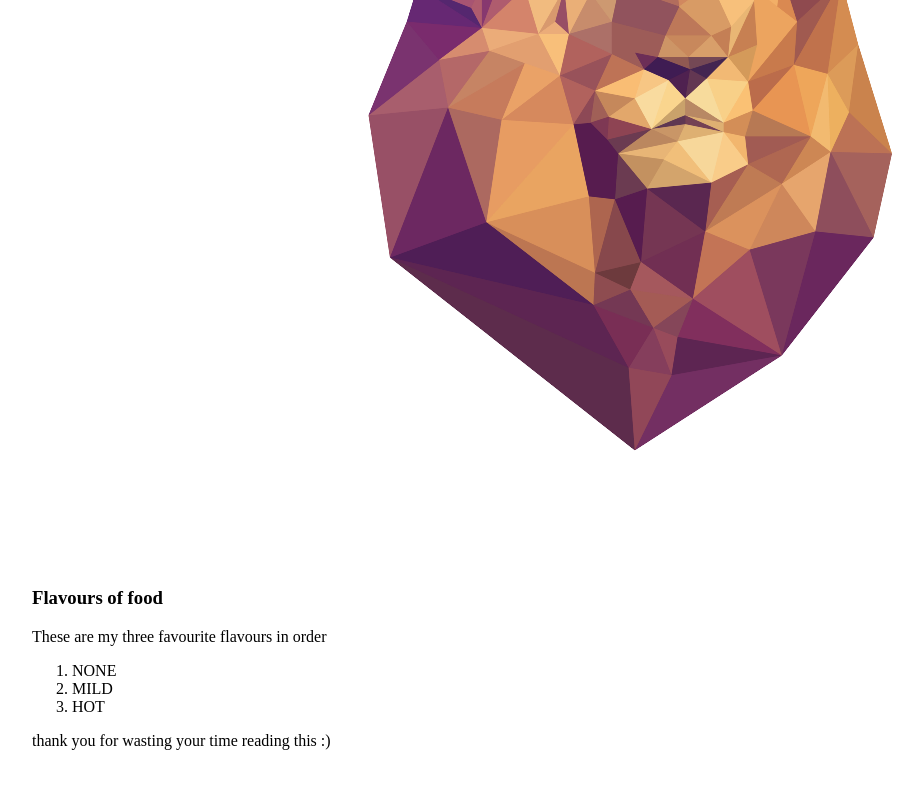
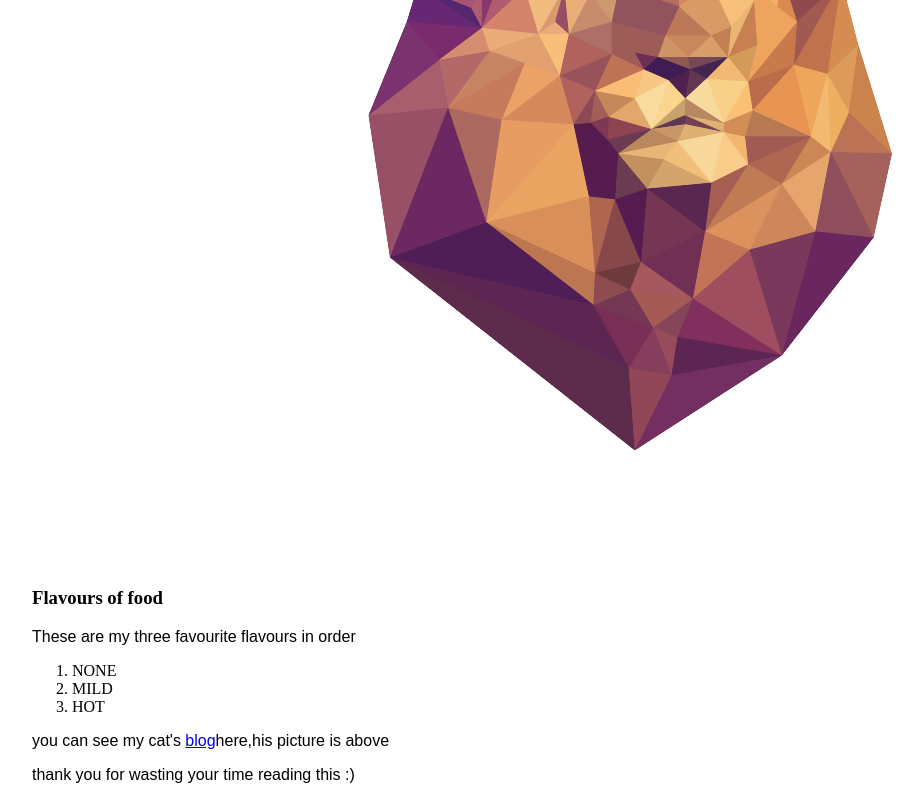
Before and after one commit to aganyaal/Favourite-Things, a plain HTML site: page index.html in a window 1280 px wide. Shown: the part 645-1445 px from the top of the page, without its empty margins (16-939 px from the left). Before the commit the page ends 1411 px from the top, so only its background shows below. Drawn offline with Linux system fonts and the light colour scheme.

Commit message:
change the name of favourite things html file to index.html.

```diff
--- a/favourite-things.html
+++ b/index.html
@@ -1,6 +1,6 @@
 <!DOCTYPE html>
 <html>
-  <head>
+  <head><link rel="stylesheet" href="css/styles.css" type="text/css">
   </body>
     <title>Al's favourite things</title>
     <h1>My favourit things</h1>
@@ -278,6 +278,7 @@
         <li>MILD</li>
         <li>HOT</li>
       </ol>
+      <p>you can see my cat's <a href="my-cat.html">blog</a>here,his picture is above</p>
       <p>thank you for wasting your time reading this :)</p>
 
     </body>
```
Also changed, not shown: my-cat.html (+1 -1 lines), pogba.JPG (added).
